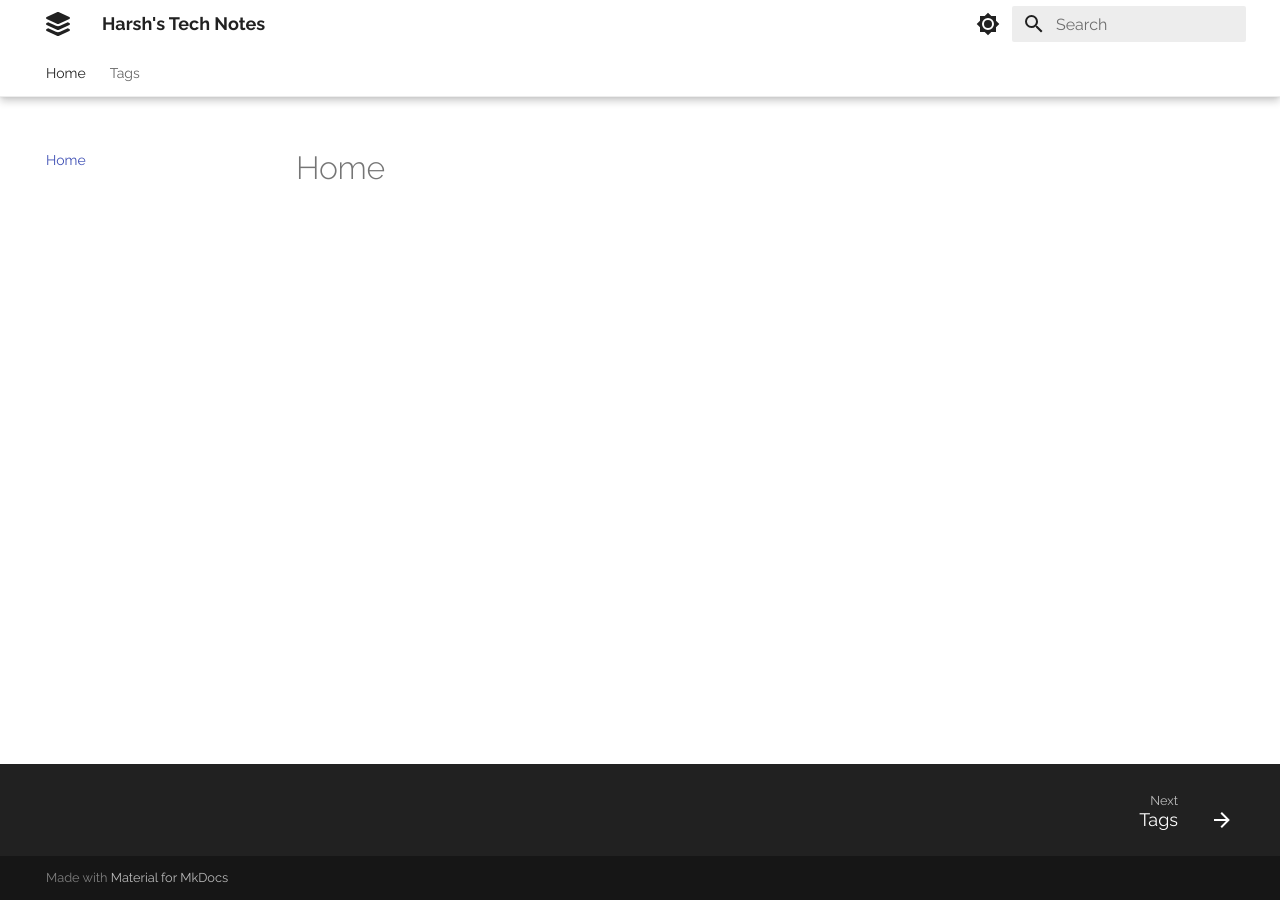
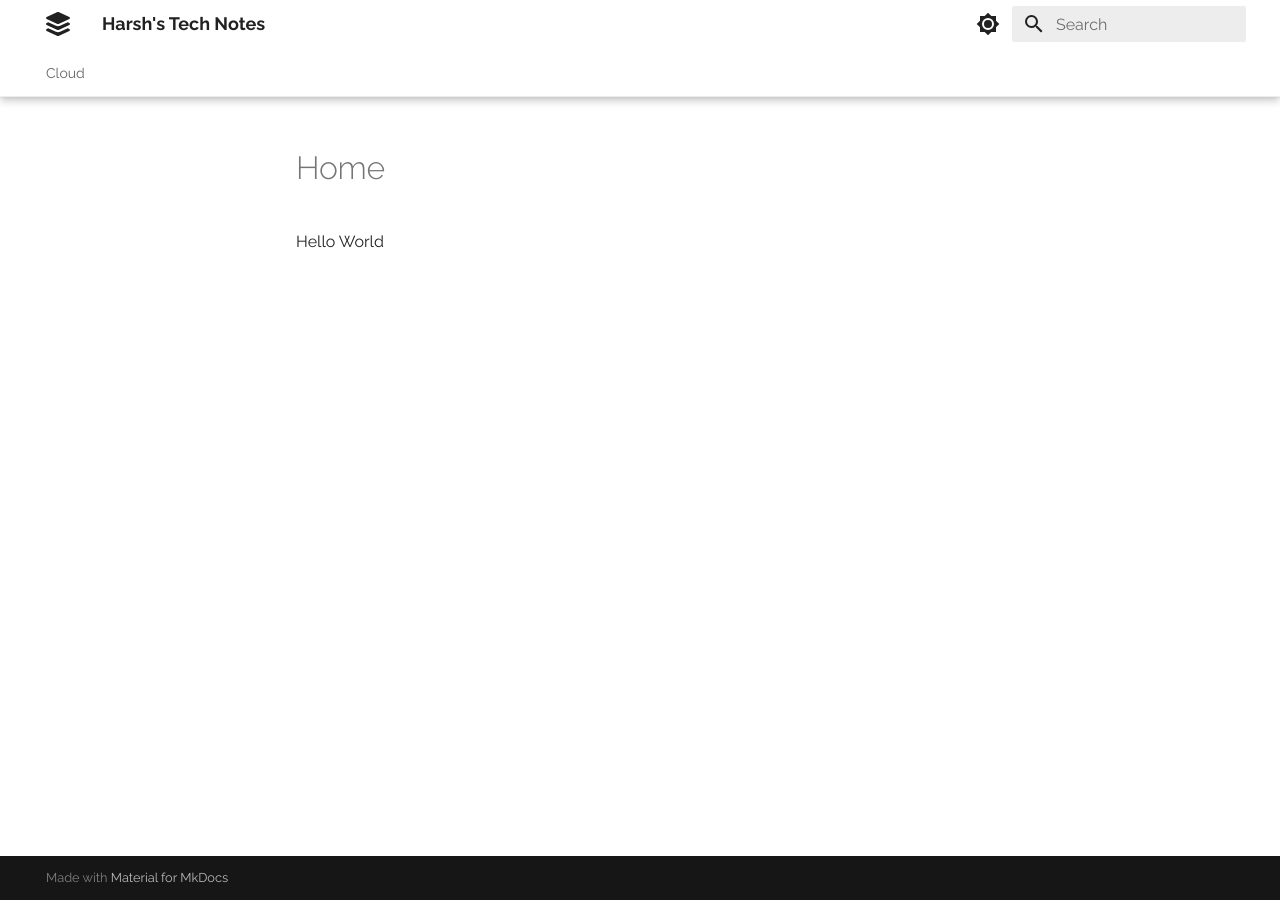
Before and after one commit to harshwPro/notes, an MkDocs documentation site: the page built from docs/index.md, in a window 1280 px wide. Built offline with MkDocs 1.6.1 and Material for MkDocs 9.7.7, drawn with Linux system fonts in a browser that asks for light colours; part of the change alters nothing that is shown.

Commit message:
Navigation added

```diff
--- /dev/null
+++ b/docs/Cloud/cloud-computing.md
@@ -0,0 +1,6 @@
+---
+tags:
+  - Cloud
+---
+
+# Cloud Computing
--- a/docs/index.md
+++ b/docs/index.md
@@ -1,10 +1 @@
-<!-- ---
-tags:
-  - HTML5
-  - JavaScript
-  - CSS
----
-
-# Notes
-
-A place for my tech notes. -->
+Hello World
--- a/mkdocs.yml
+++ b/mkdocs.yml
@@ -32,6 +32,29 @@ theme:
         icon: material/brightness-4
         name: Switch to light mode
 plugins:
-  - tags
-      # tags_file: tags.md
-  - search
+  - tags:
+      tags_file : tags.md
+  - search:
+
+# Page tree
+nav:
+  - Cloud:
+    - Cloud Computing: Cloud/cloud-computing.md
+# # Page tree
+# nav:
+#   - Home: index.md
+#   - Getting started:
+#     - Installation: getting-started.md
+#     - Creating your site: creating-your-site.md
+#     - Bug reporting:
+#       - bug-report/index.md
+#       - Creating a reproduction: bug-report/reproduction.md
+#     - Changelog:
+#       - changelog/index.md
+#       - How to upgrade: upgrade.md
+#   - Setup:
+#     - Changing the colors: setup/changing-the-colors.md
+#     - Changing the fonts: setup/changing-the-fonts.md
+#     - Extensions:
+#       - setup/extensions/index.md
+#       - Python Markdown: setup/extensions/python-markdown.md
```
Also changed, not shown: 2 other files.
